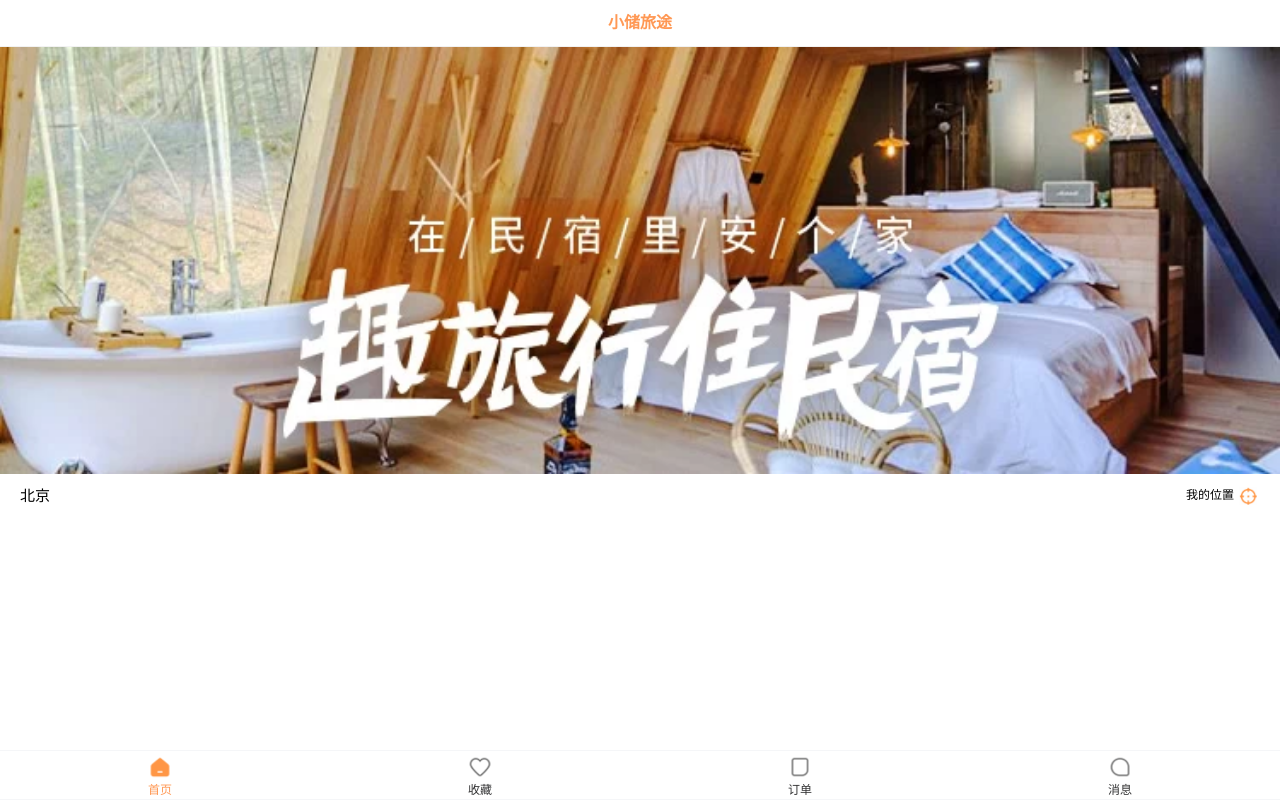
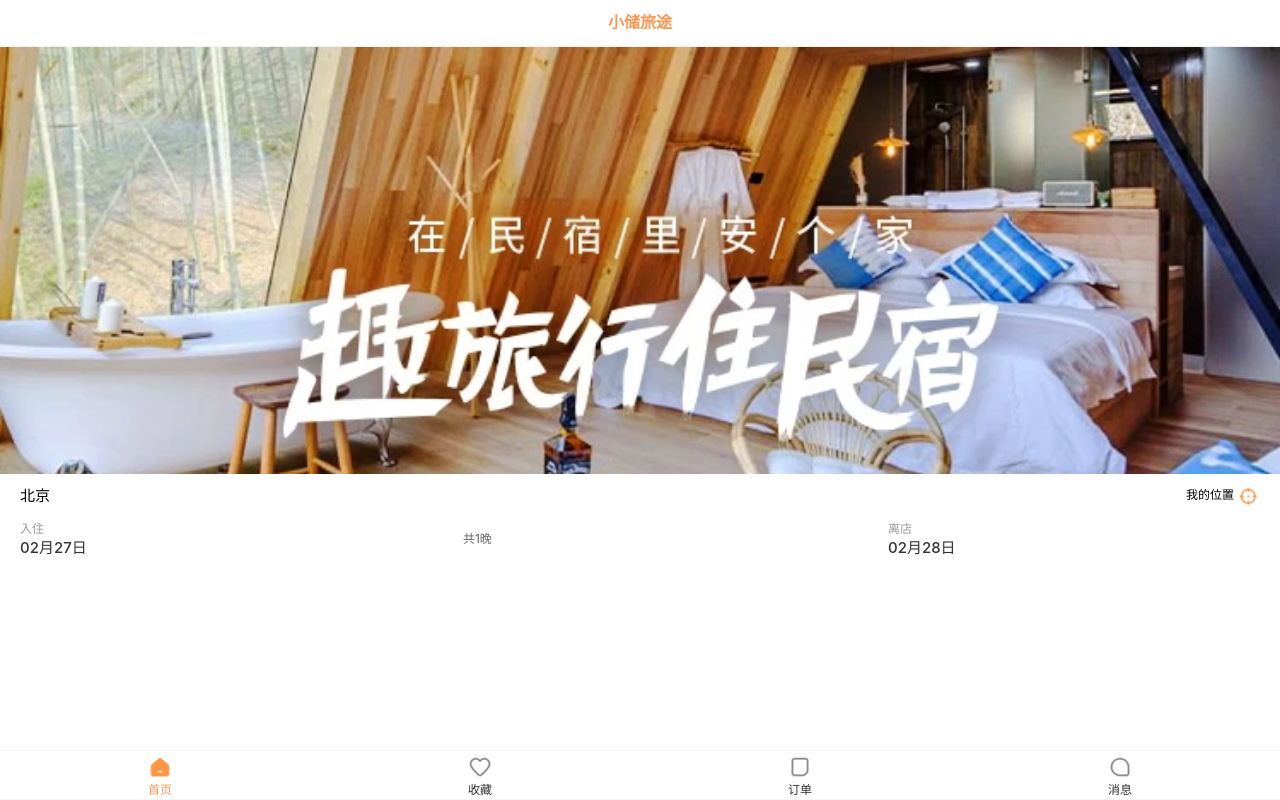
Before and after one commit to old-gang/cr-trip-ma, a Vue app: page /#/home in a window 1280 px wide. Built offline with nearby package versions, Linux system fonts and the light colour scheme.

Commit message:
首页日历

```diff
--- a/package.json
+++ b/package.json
@@ -9,6 +9,7 @@
   },
   "dependencies": {
     "axios": "^1.3.4",
+    "dayjs": "^1.11.7",
     "normalize.css": "^8.0.1",
     "pinia": "^2.0.32",
     "vant": "^4.0.11",
--- a/src/stores/modules/city.js
+++ b/src/stores/modules/city.js
@@ -4,6 +4,7 @@ import { defineStore } from 'pinia';
 const useCityStore = defineStore('city', {
   state: () => ({
     allCities: {},
+    currentCity: { cityName: '北京' },
   }),
   actions: {
     async fetchAllCitiesData() {
--- /dev/null
+++ b/src/utils/format_date.js
@@ -0,0 +1,9 @@
+import dayjs from 'dayjs';
+
+export function formatMonthDay(date) {
+  return dayjs(date).format('MM月DD日');
+}
+
+export function getDiffDats(startDate, endDate) {
+  return dayjs(startDate).diff(endDate, 'day');
+}
--- a/src/views/city/cpns/cityGroup.vue
+++ b/src/views/city/cpns/cityGroup.vue
@@ -12,7 +12,7 @@
       <van-index-anchor index="热门" />
       <div class="list">
         <template v-for="(item, index) in groupData?.hotCities" :key="index">
-          <div class="list-item">
+          <div class="list-item" @click="cityClick(item)">
             {{ item.cityName }}
           </div>
         </template>
@@ -20,7 +20,7 @@
       <template v-for="(item, index) in groupData?.cities" :key="index">
         <van-index-anchor :index="item.group" />
         <template v-for="item1 in item.cities" :key="item1.cityId">
-          <van-cell :title="item1.cityName"
+          <van-cell :title="item1.cityName" @click="cityClick(item1)"
         /></template>
       </template>
     </van-index-bar>
@@ -28,7 +28,9 @@
 </template>
 
 <script setup>
+  import useCityStore from '@/stores/modules/city';
   import { computed } from 'vue';
+  import { useRouter } from 'vue-router';
 
   const props = defineProps({
     groupData: {
@@ -42,6 +44,15 @@
     list.unshift('#');
     return list;
   });
+
+  // 城市点击的回调
+  const router = useRouter();
+  const cityStore = useCityStore();
+  const cityClick = (val) => {
+    cityStore.currentCity = val;
+    // 返回上一级
+    router.back();
+  };
 </script>
 
 <style lang="less" scoped>
--- a/src/views/home/cpns/home-search-box.vue
+++ b/src/views/home/cpns/home-search-box.vue
@@ -1,17 +1,47 @@
 <template>
-  <div class="home-search-box">
-    <div class="location">
-      <div class="city" @click="cityClick">北京</div>
-      <div class="position" @click="positionClick">
-        <span class="text">我的位置</span>
-        <img src="@/assets/imgs/home/icon_location.png" alt="" />
+  <div class="search-box">
+    <!-- 位置信息 -->
+    <div class="home-search-box">
+      <div class="location">
+        <div class="city" @click="cityClick">{{ currentCity.cityName }}</div>
+        <div class="position" @click="positionClick">
+          <span class="text">我的位置</span>
+          <img src="@/assets/imgs/home/icon_location.png" alt="" />
+        </div>
       </div>
     </div>
+
+    <!-- 日期范围 -->
+    <div class="section date-range" @click="showCalendar = true">
+      <div class="start">
+        <div class="date">
+          <span class="tip">入住</span>
+          <span class="time">{{ startDate }}</span>
+        </div>
+        <div class="stay">共{{ stayCount }}晚</div>
+      </div>
+      <div class="end">
+        <div class="date">
+          <span class="tip">离店</span>
+          <span class="time">{{ endDate }}</span>
+        </div>
+      </div>
+    </div>
+    <van-calendar
+      v-model:show="showCalendar"
+      :round="false"
+      type="range"
+      color="#ff9854"
+      @confirm="onConfirm" />
   </div>
 </template>
 
 <script setup>
+  import { ref } from 'vue';
+  import useCityStore from '@/stores/modules/city';
+  import { storeToRefs } from 'pinia';
   import { useRouter } from 'vue-router';
+  import { formatMonthDay, getDiffDats } from '@/utils/format_date';
   const router = useRouter();
   // 城市 / 位置
   const cityClick = () => {
@@ -32,9 +62,33 @@
       },
     );
   };
+
+  // 获取当前城市
+  const cityStore = useCityStore();
+  const { currentCity } = storeToRefs(cityStore);
+
+  // 日期范围
+  const nowDate = new Date();
+  const newDate = new Date();
+  newDate.setDate(nowDate.getDate() + 1);
+  const startDate = ref(formatMonthDay(nowDate));
+  const endDate = ref(formatMonthDay(newDate));
+  const stayCount = ref(1);
+
+  // 日历
+  const showCalendar = ref(false);
+  const onConfirm = (value) => {
+    startDate.value = formatMonthDay(value[0]);
+    endDate.value = formatMonthDay(value[1]);
+    stayCount.value = getDiffDats(value[1], value[0]);
+    showCalendar.value = false;
+  };
 </script>
 
 <style lang="less" scoped>
+  .search-box {
+    --van-calendar-popup-height: 100%;
+  }
   .location {
     display: flex;
     align-items: center;
@@ -59,4 +113,51 @@
       }
     }
   }
+  .section {
+    display: flex;
+    flex-wrap: wrap;
+    align-items: center;
+    padding: 0 20px;
+    color: #999;
+    height: 44px;
+
+    .start {
+      flex: 1;
+      display: flex;
+      height: 44px;
+      align-items: center;
+    }
+
+    .end {
+      min-width: 30%;
+      padding-left: 20px;
+    }
+
+    .date {
+      display: flex;
+      flex-direction: column;
+
+      .tip {
+        font-size: 12px;
+        color: #999;
+      }
+
+      .time {
+        margin-top: 3px;
+        color: #333;
+        font-size: 15px;
+        font-weight: 500;
+      }
+    }
+  }
+
+  .date-range {
+    height: 44px;
+    .stay {
+      flex: 1;
+      text-align: center;
+      font-size: 12px;
+      color: #666;
+    }
+  }
 </style>
```
Also changed, not shown: 1 other file (tests, documents, lock files or other folders).
